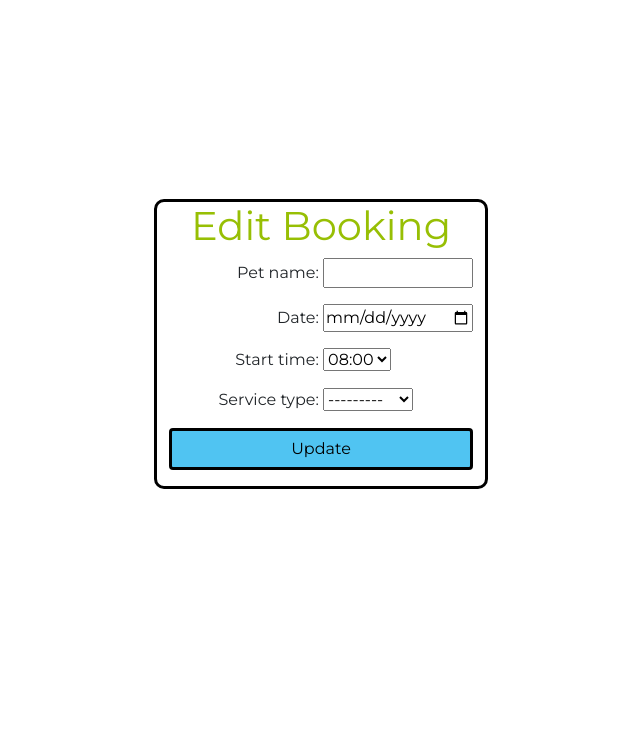
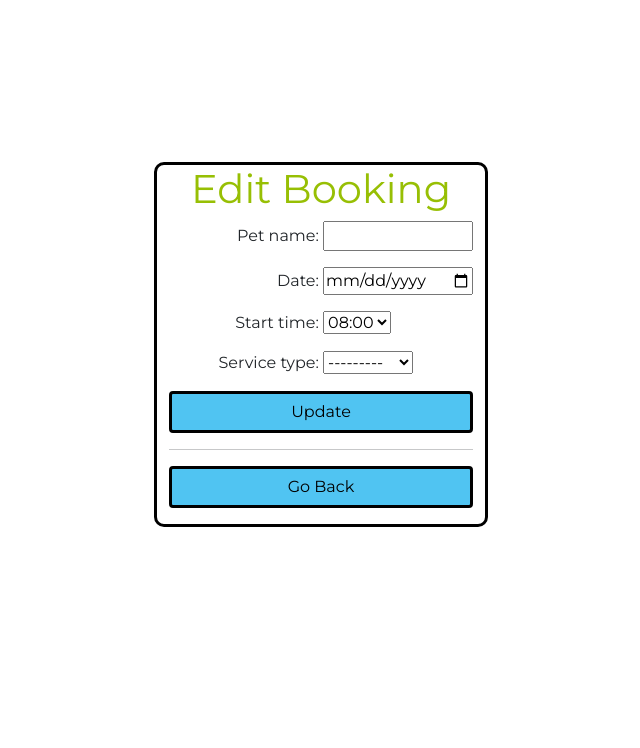
Before and after one commit to StevenWeir038/Kennel39, a Django app: template bookings/templates/bookings/edit_booking.html in a window 1280 px wide. Shown: the part 56-804 px from the top of the page, without its empty margins (319-959 px from the left). Run offline with Django 3.2, Linux system fonts and the light colour scheme; the template is opened without the code that fills it: values that come from a table or form of the project are taken from there, others are empty; data comes from the database, SQL or seed files in the repository; parts of the project's set-up code (start-up, migrations or seed data) failed here and were passed over; some libraries are stand-ins or nearby versions; some web fonts are replaced.

Commit message:
Add a go back button to form

```diff
--- a/bookings/templates/bookings/edit_booking.html
+++ b/bookings/templates/bookings/edit_booking.html
@@ -11,6 +11,8 @@
                 {{ form.as_p }}
                 <p>
                     <button class="btn" type="submit" role="button">Update</button>
+                    <hr>
+                    <a class="btn" href="{% url 'view_booking' %}" role="button">Go Back</a>
                 </p>
             </form>
         </div>
```
